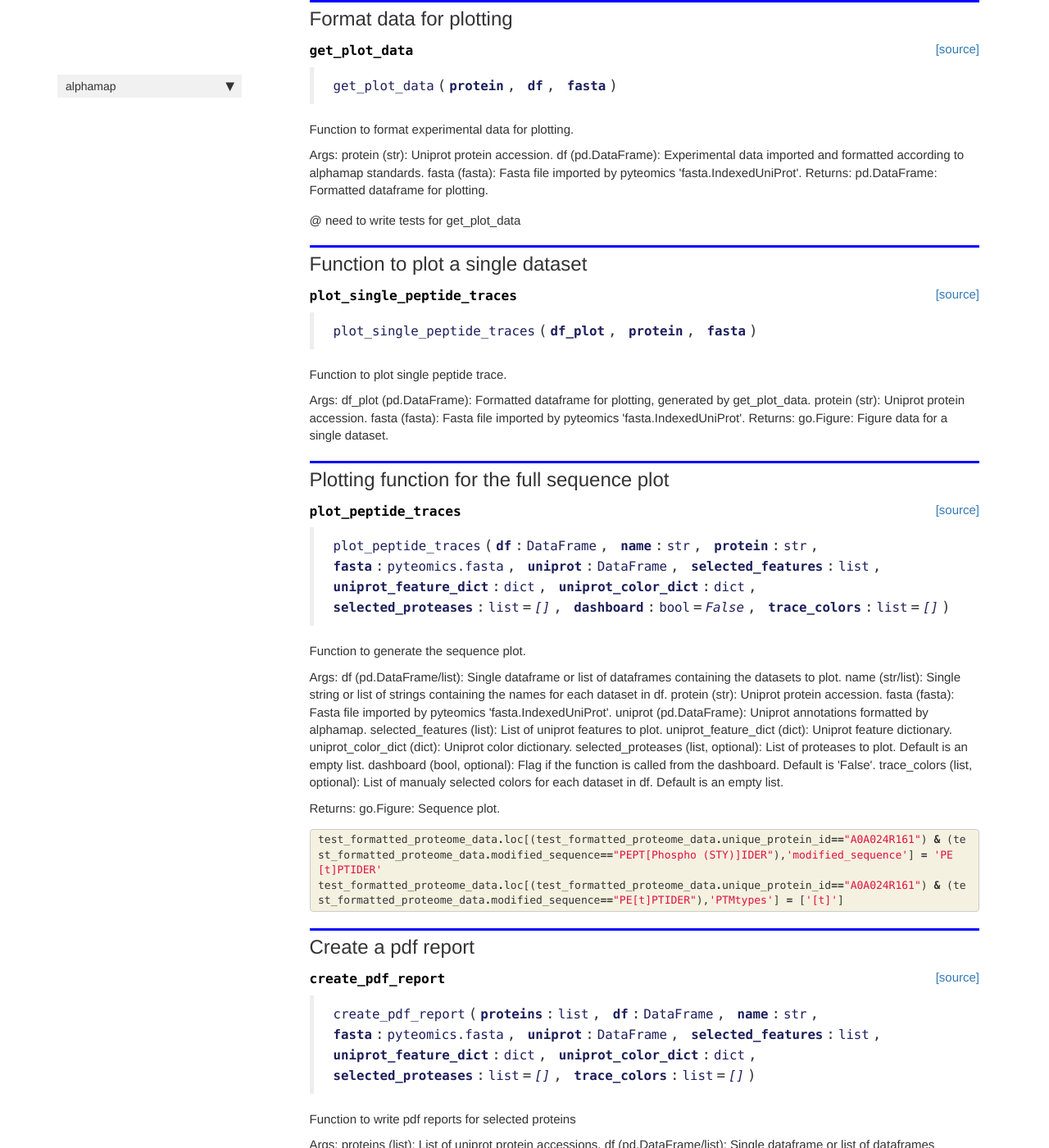
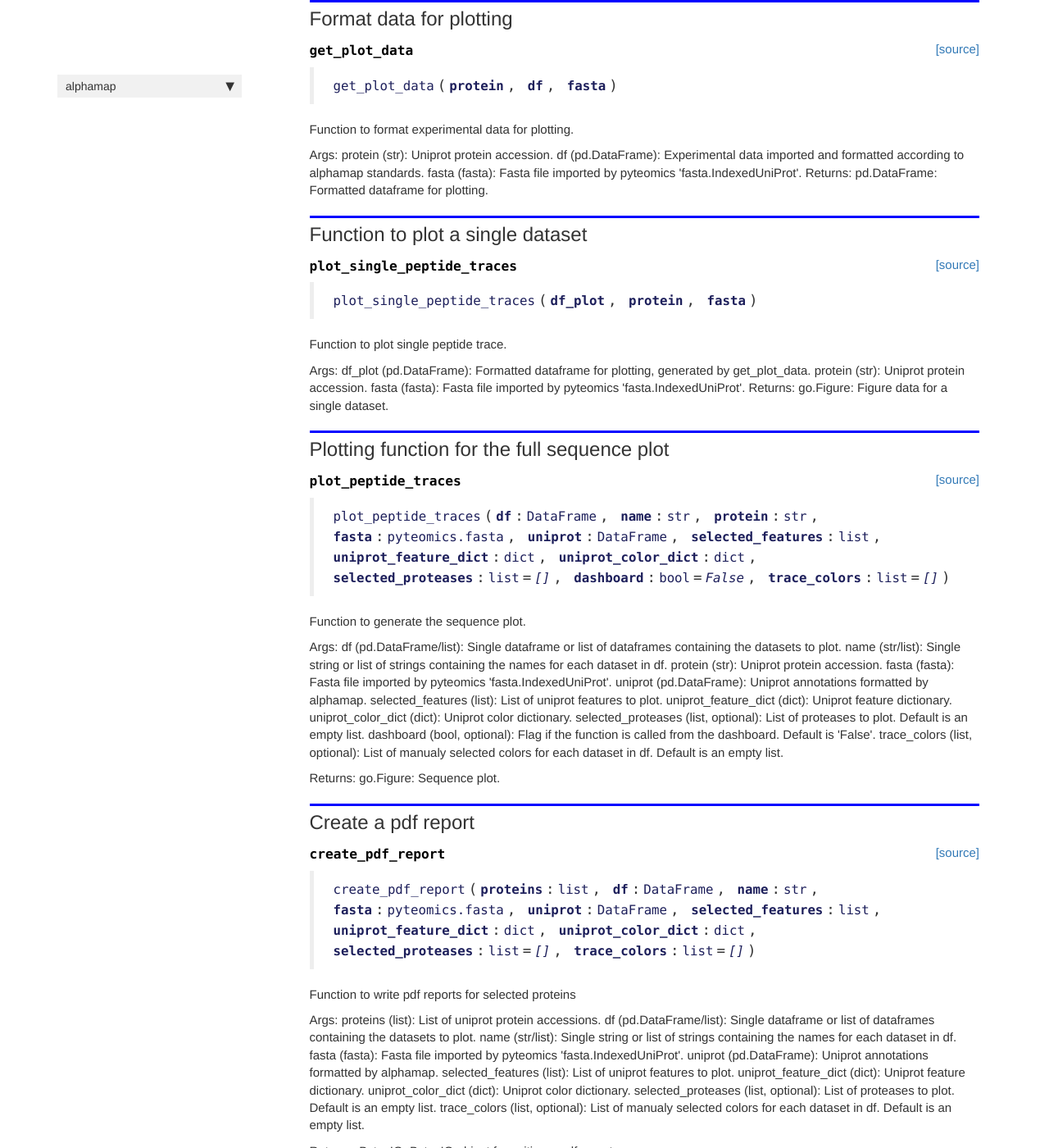
Before and after one commit to MannLabs/alphamap, a Jekyll site: the page built from docs/SequencePlot.html, in a window 1280 px wide and 1400 px high, scrolled down 728 px. Shown: the whole window at 82% size. Built offline with Jekyll 4.4.1, drawn with Linux system fonts in a browser that asks for light colours; nearby versions of some CDN libraries; comment, search, counter and statistics services are not loaded.

Commit message:
DOCS: minor doc update

```diff
--- a/docs/SequencePlot.html
+++ b/docs/SequencePlot.html
@@ -125,13 +125,6 @@ Returns:
 
 <div class="cell border-box-sizing text_cell rendered"><div class="inner_cell">
 <div class="text_cell_render border-box-sizing rendered_html">
-<p>@ need to write tests for get_plot_data</p>
-
-</div>
-</div>
-</div>
-<div class="cell border-box-sizing text_cell rendered"><div class="inner_cell">
-<div class="text_cell_render border-box-sizing rendered_html">
 <h2 id="Function-to-plot-a-single-dataset">Function to plot a single dataset<a class="anchor-link" href="#Function-to-plot-a-single-dataset"> </a></h2>
 </div>
 </div>
@@ -247,24 +240,6 @@ Returns:
 </div>
     {% endraw %}
 
-    {% raw %}
-
-<div class="cell border-box-sizing code_cell rendered">
-<div class="input">
-
-<div class="inner_cell">
-    <div class="input_area">
-<div class=" highlight hl-ipython3"><pre><span></span><span class="n">test_formatted_proteome_data</span><span class="o">.</span><span class="n">loc</span><span class="p">[(</span><span class="n">test_formatted_proteome_data</span><span class="o">.</span><span class="n">unique_protein_id</span><span class="o">==</span><span class="s2">&quot;A0A024R161&quot;</span><span class="p">)</span> <span class="o">&amp;</span> <span class="p">(</span><span class="n">test_formatted_proteome_data</span><span class="o">.</span><span class="n">modified_sequence</span><span class="o">==</span><span class="s2">&quot;PEPT[Phospho (STY)]IDER&quot;</span><span class="p">),</span><span class="s1">&#39;modified_sequence&#39;</span><span class="p">]</span> <span class="o">=</span> <span class="s1">&#39;PE[t]PTIDER&#39;</span>
-<span class="n">test_formatted_proteome_data</span><span class="o">.</span><span class="n">loc</span><span class="p">[(</span><span class="n">test_formatted_proteome_data</span><span class="o">.</span><span class="n">unique_protein_id</span><span class="o">==</span><span class="s2">&quot;A0A024R161&quot;</span><span class="p">)</span> <span class="o">&amp;</span> <span class="p">(</span><span class="n">test_formatted_proteome_data</span><span class="o">.</span><span class="n">modified_sequence</span><span class="o">==</span><span class="s2">&quot;PE[t]PTIDER&quot;</span><span class="p">),</span><span class="s1">&#39;PTMtypes&#39;</span><span class="p">]</span> <span class="o">=</span> <span class="p">[</span><span class="s1">&#39;[t]&#39;</span><span class="p">]</span>
-</pre></div>
-
-    </div>
-</div>
-</div>
-
-</div>
-    {% endraw %}
-
 <div class="cell border-box-sizing text_cell rendered"><div class="inner_cell">
 <div class="text_cell_render border-box-sizing rendered_html">
 <h2 id="Create-a-pdf-report">Create a pdf report<a class="anchor-link" href="#Create-a-pdf-report"> </a></h2>
```
